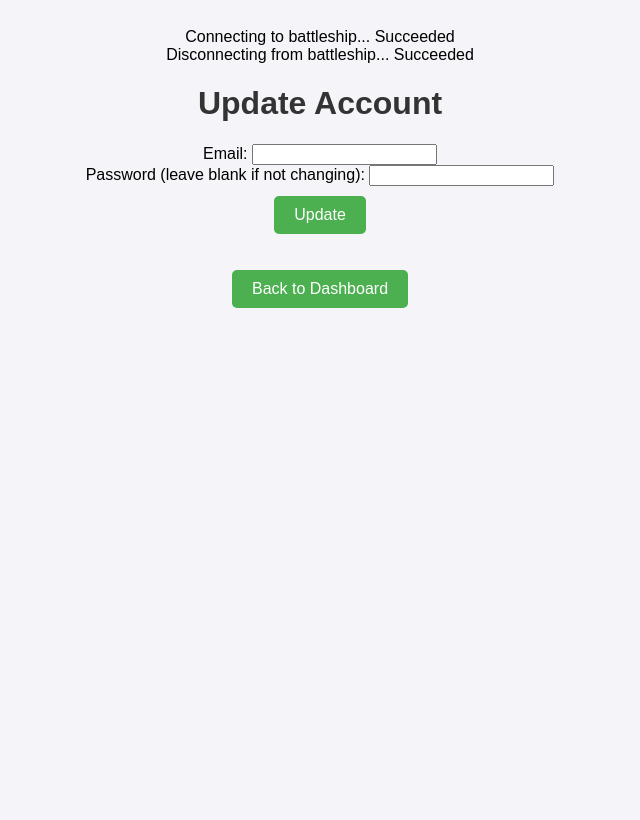
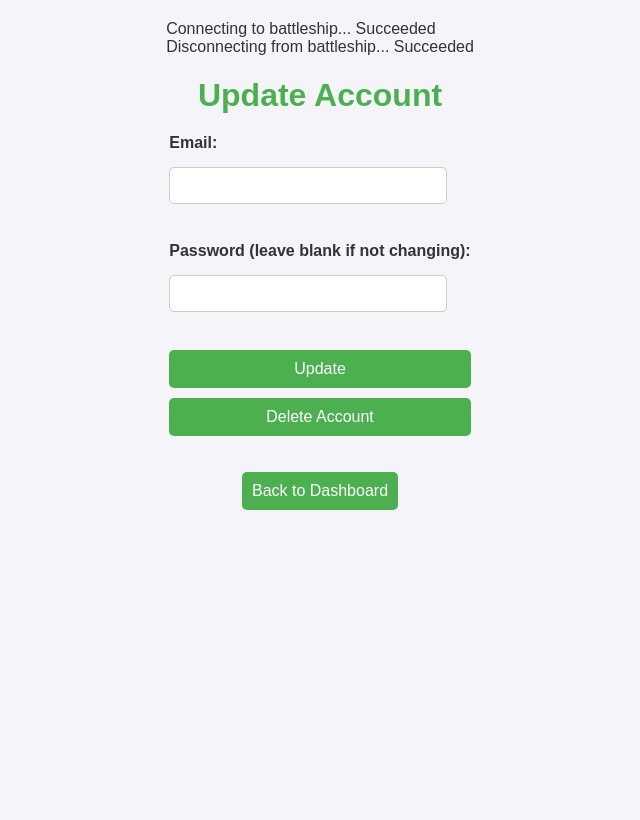
Before and after one commit to hansintheair/BattleshipWeb, a PHP site: page /updateAccount.php in a window 1280 px wide. Shown: the whole page, without its empty margins (320-960 px from the left). Before the commit the page ends 308 px from the top, so only its background shows below. Run offline with PHP 8.4, Linux system fonts and the light colour scheme; the visitor is signed in with stand-in values (Sample User, id 1); data comes from the database, SQL or seed files in the repository; data that the repository does not hold is empty.

Commit message:
finished admin menu and updated update account, allowing for account deletion

```diff
--- a/battleship/GameMenu.php
+++ b/battleship/GameMenu.php
@@ -24,4 +24,4 @@ session_start();
 
     </div>
 </body>
-</html>
+</html>0
--- /dev/null
+++ b/battleship/css/update-styles.css
@@ -0,0 +1,94 @@
+body {
+    font-family: Arial, sans-serif;
+    background-color: #f4f4f9;
+    color: #333;
+    display: flex;
+    flex-direction: column;
+    align-items: center;
+    justify-content: flex-start;
+    height: 100vh;
+    margin: 0;
+    padding-top: 20px;
+}
+
+h1 {
+    color: #4CAF50;
+    margin-bottom: 20px;
+}
+
+.form-container {
+    background: #fff;
+    padding: 20px;
+    border-radius: 10px;
+    box-shadow: 0 0 10px rgba(0, 0, 0, 0.1);
+    width: 300px;
+    display: flex;
+    flex-direction: column;
+    gap: 15px;
+}
+
+form {
+    display: flex;
+    flex-direction: column;
+    gap: 10px;
+}
+
+label {
+    font-weight: bold;
+    margin-bottom: 5px;
+}
+
+input[type="email"], input[type="password"], button {
+    padding: 10px;
+    border: 1px solid #ccc;
+    border-radius: 5px;
+}
+
+input[type="email"], input[type="password"] {
+    width: calc(100% - 24px); /* Adjust width considering padding and border */
+}
+
+button {
+    background-color: #4CAF50;
+    color: white;
+    cursor: pointer;
+    font-size: 16px;
+    border: none;
+}
+
+button:hover {
+    background-color: #45a049;
+}
+
+#error, #success {
+    color: red;
+    font-weight: bold;
+    text-align: center;
+}
+
+#success {
+    color: green;
+}
+
+#updated, #deleted {
+    margin-top: 20px;
+    font-weight: bold;
+    text-align: center;
+    color: green;
+}
+
+.back-button {
+    background-color: #4CAF50;
+    color: white;
+    padding: 10px;
+    border: none;
+    border-radius: 5px;
+    cursor: pointer;
+    font-size: 16px;
+    text-align: center;
+    margin-top: 20px;
+}
+
+.back-button:hover {
+    background-color: #45a049;
+}
--- a/battleship/updateAccount.php
+++ b/battleship/updateAccount.php
@@ -25,7 +25,14 @@ $store_db->disconnect();
     <meta charset="UTF-8">
     <meta name="viewport" content="width=device-width, initial-scale=1.0">
     <title>Update Account</title>
-    <link rel="stylesheet" href="css/styles.css">
+    <link rel="stylesheet" href="css/update-styles.css">
+    <script>
+        function redirectToHome() {
+            setTimeout(function() {
+                window.location.href = 'Home.php';
+            }, 3000); // 3000 milliseconds = 3 seconds
+        }
+    </script>
 </head>
 <body>
     <h1>Update Account</h1>
@@ -34,15 +41,33 @@ $store_db->disconnect();
         <input type="email" id="email" name="email" value="<?php echo htmlspecialchars($userData['EMAIL']); ?>" required><br>
         <label for="password">Password (leave blank if not changing):</label>
         <input type="password" id="password" name="password"><br>
-        <button type="submit">Update</button>
+        <button type="submit" name="action" value="update">Update</button>
+        <button type="submit" name="action" value="delete">Delete Account</button>
         <span id="error"><?php echo isset($_SESSION['update_error']) ? $_SESSION['update_error'] : ""; ?></span>
         <span id="success"><?php echo isset($_SESSION['update_success']) ? $_SESSION['update_success'] : ""; ?></span>
     </form>
     <button onclick="window.location.href='user.php'">Back to Dashboard</button>
+
+    <div id="updated">
+        <?php
+        if (isset($_SESSION['update_success'])) {
+            echo $_SESSION['update_success'] . "<br> <br>";
+            unset($_SESSION['update_success']);
+        }
+        ?>
+    </div>
+    <div id="deleted">
+        <?php
+        if (isset($_SESSION['delete_success'])) {
+            echo $_SESSION['delete_success'] . "<br> <br>";
+            echo "<script>redirectToHome();</script>";
+            unset($_SESSION['delete_success']);
+        }
+        ?>
+    </div>
 </body>
 </html>
 
 <?php
 unset($_SESSION['update_error']);
-unset($_SESSION['update_success']);
 ?>
```
Also changed, not shown: battleship/Admin.php (+24 -5 lines), battleship/updateAccountHandler.php (+17 -0 lines).
